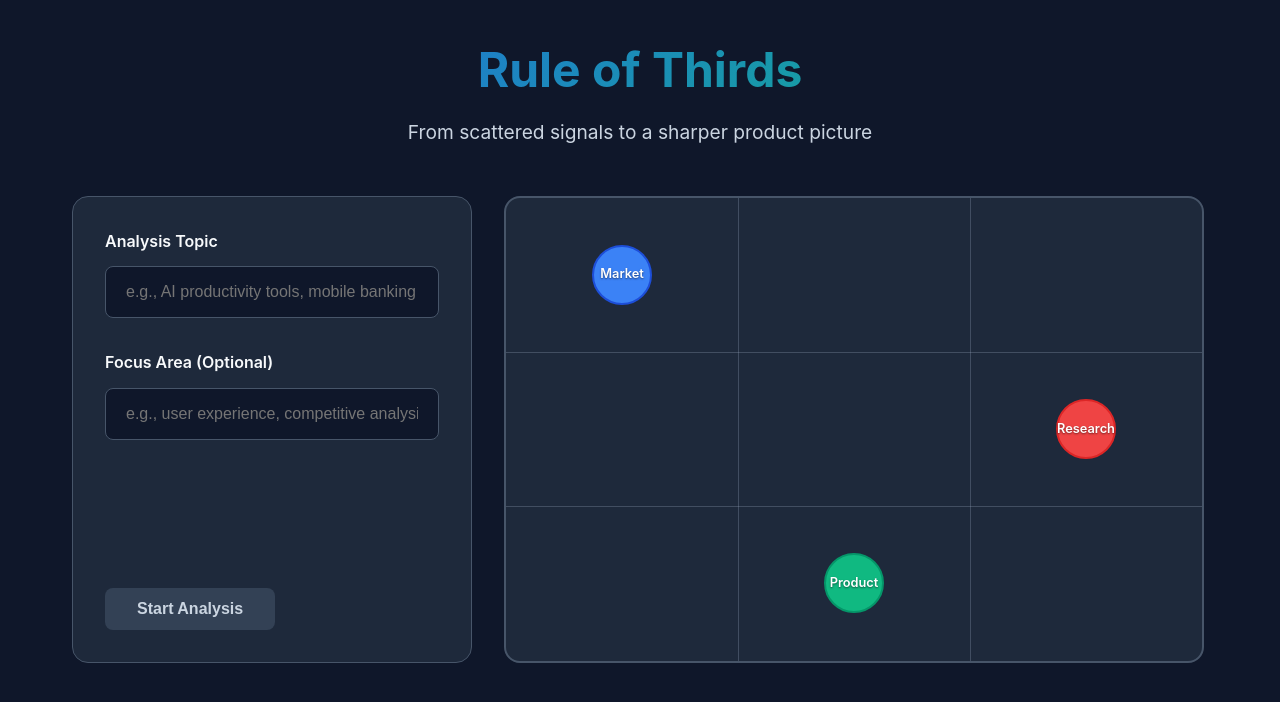
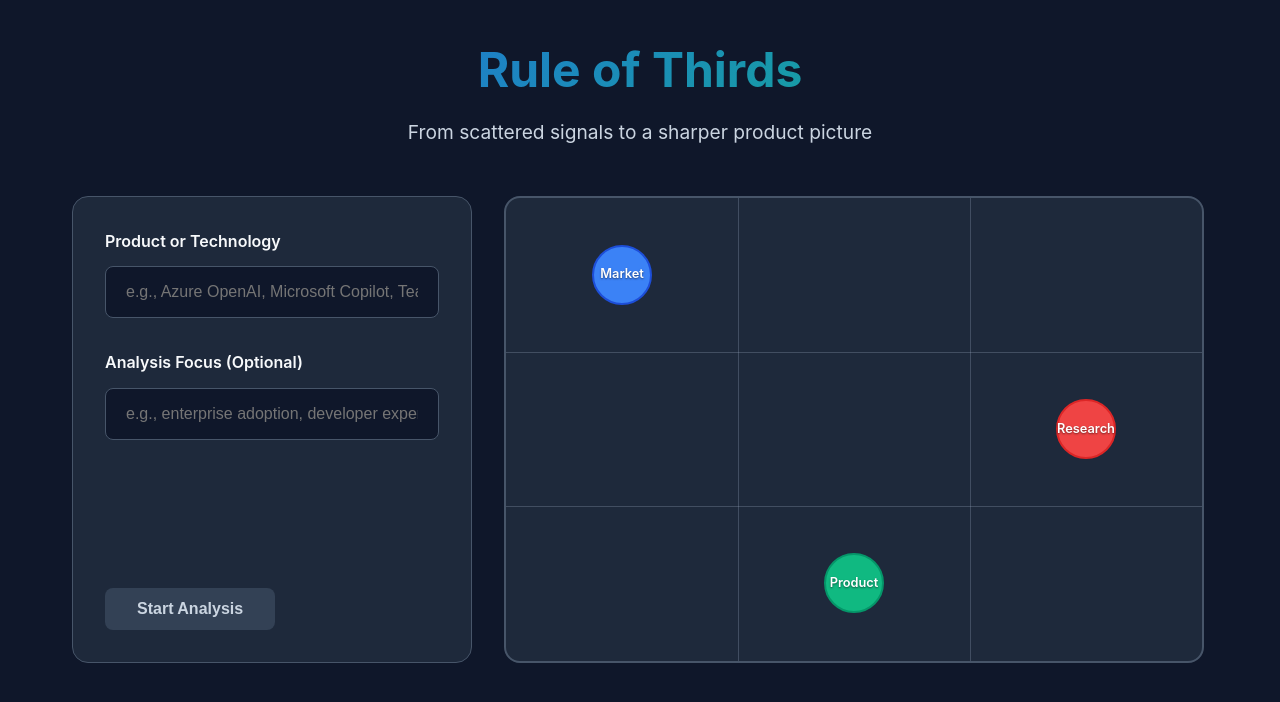
Before and after one commit to damondel/rule-of-thirds-webapp, a React (Vite) app in the folder web/: page / in a window 1280 px wide. Shown: the top 702 px of the page. Built offline with nearby package versions, Linux system fonts and the light colour scheme.

Commit message:
Improve input field labels and placeholders for Azure product analysis

```diff
--- a/web/src/App.tsx
+++ b/web/src/App.tsx
@@ -233,25 +233,25 @@ function App() {
       <div className="main-content">
         <div className="controls">
           <div className="input-group">
-            <label htmlFor="topic">Analysis Topic</label>
+            <label htmlFor="topic">Product or Technology</label>
             <input
               id="topic"
               type="text"
               value={topic}
               onChange={(e) => setTopic(e.target.value)}
-              placeholder="e.g., AI productivity tools, mobile banking apps"
+              placeholder="e.g., Azure OpenAI, Microsoft Copilot, Teams collaboration"
               disabled={isAnalyzing}
             />
           </div>
 
           <div className="input-group">
-            <label htmlFor="focus">Focus Area (Optional)</label>
+            <label htmlFor="focus">Analysis Focus (Optional)</label>
             <input
               id="focus"
               type="text"
               value={focusArea}
               onChange={(e) => setFocusArea(e.target.value)}
-              placeholder="e.g., user experience, competitive analysis"
+              placeholder="e.g., enterprise adoption, developer experience, pricing strategy"
               disabled={isAnalyzing}
             />
           </div>
```
